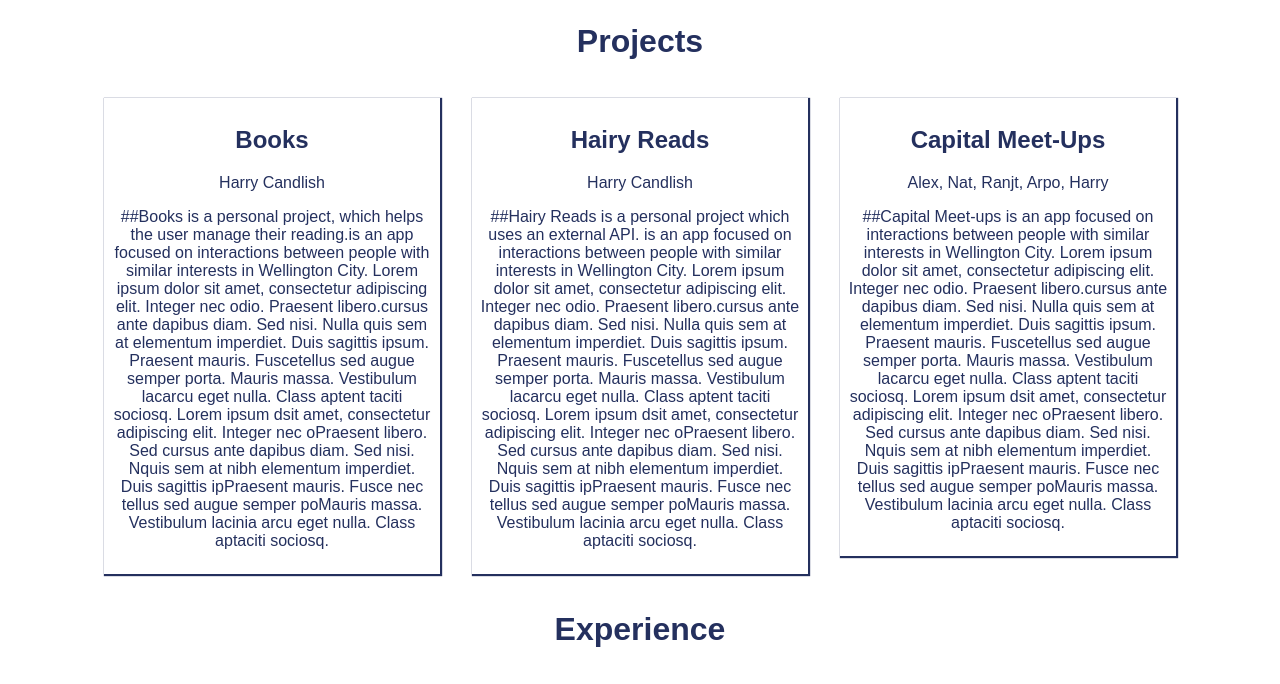
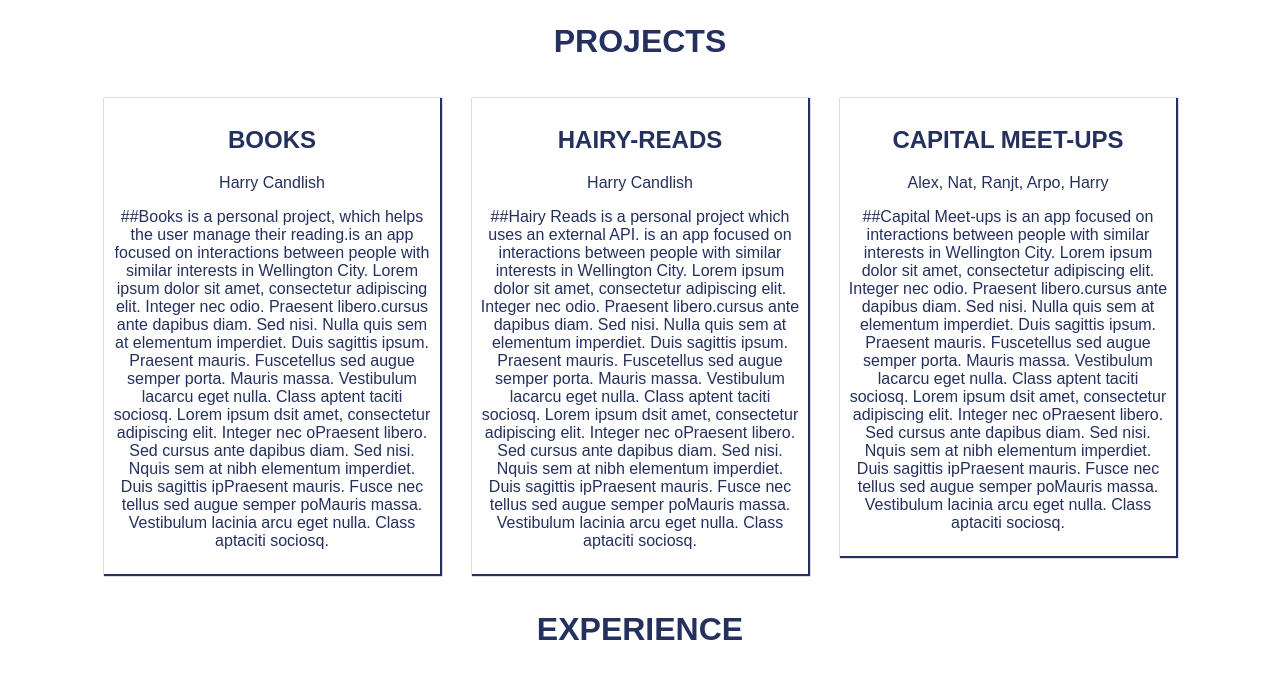
Before and after one commit to HarryCandlish/Portfolio-Gatsby, a Gatsby site: page / in a window 1280 px wide. Shown: the part 463-1147 px from the top of the page. Built offline with nearby package versions, Linux system fonts and the light colour scheme; Gatsby itself is replaced by a stand-in of ours.

Commit message:
small changes

```diff
--- a/src/content/books.md
+++ b/src/content/books.md
@@ -1,5 +1,5 @@
 ---
-title: "Books"
+title: "BOOKS"
 author: "Harry Candlish"
 ---
 
--- a/src/content/hairyreads.md
+++ b/src/content/hairyreads.md
@@ -1,5 +1,5 @@
 ---
-title: "Hairy Reads"
+title: "HAIRY-READS"
 author: "Harry Candlish"
 ---
 
--- a/src/content/meetups.md
+++ b/src/content/meetups.md
@@ -1,5 +1,5 @@
 ---
-title: "Capital Meet-Ups"
+title: "CAPITAL MEET-UPS"
 author: "Alex, Nat, Ranjt, Arpo, Harry"
 ---
 
--- a/src/pages/homeStyles.module.scss
+++ b/src/pages/homeStyles.module.scss
@@ -75,7 +75,7 @@ body {
 }
 .images {
   width: 100%;
-  height: 10%;
+  height: 200px;
 }
 
 .projectTitle {
--- a/src/pages/index.js
+++ b/src/pages/index.js
@@ -33,7 +33,7 @@ const IndexPage = () => {
         </p>
       </div>
       <div>
-        <h1 className={homeStyles.projectTitle}>Projects</h1>
+        <h1 className={homeStyles.projectTitle}>PROJECTS</h1>
         <ol className={homeStyles.projects}>
           {data.allMarkdownRemark.edges.map(edge => {
             return (
@@ -46,7 +46,7 @@ const IndexPage = () => {
           })}
         </ol>
         <div>
-          <h1 className={homeStyles.projectTitle}>Experience</h1>
+          <h1 className={homeStyles.projectTitle}>EXPERIENCE</h1>
           <ol className={homeStyles.projects}>
             <li className={homeStyles.project}>
               <img
```
